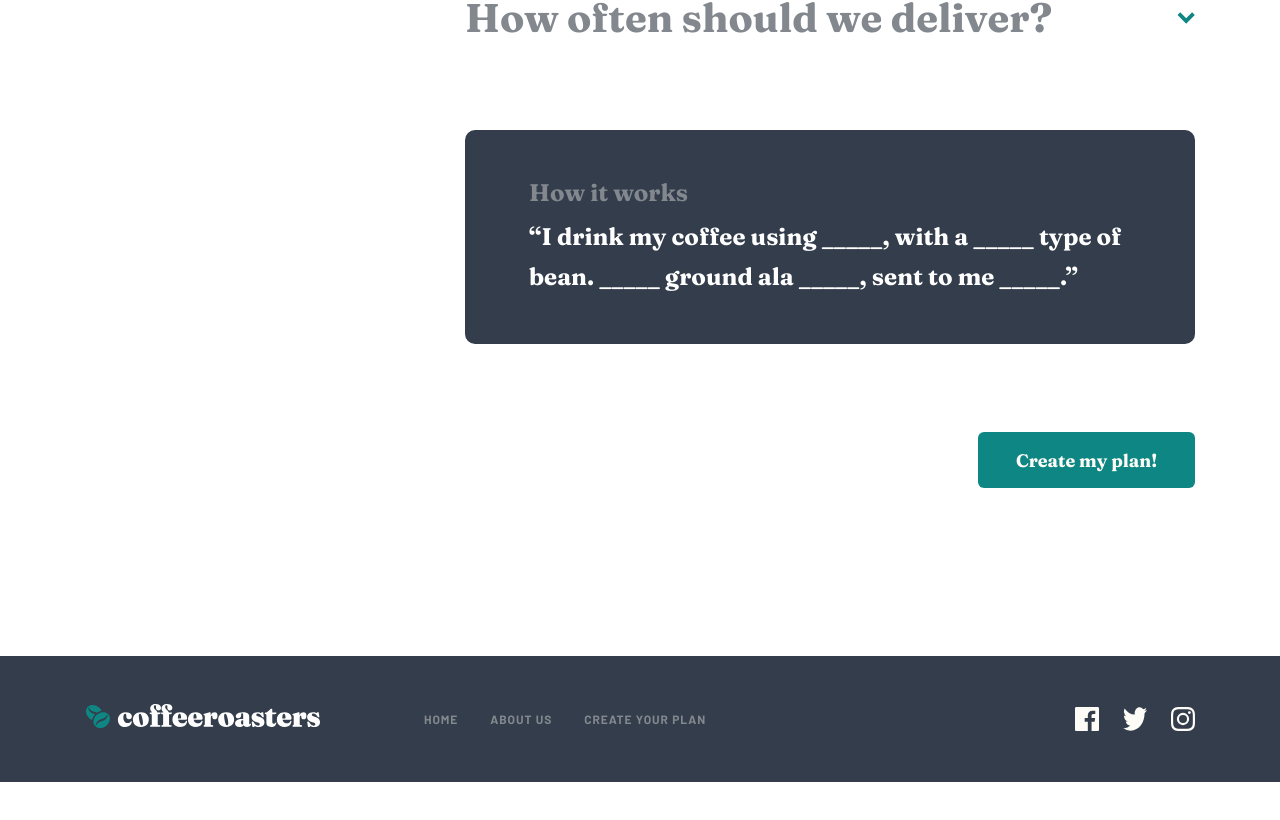
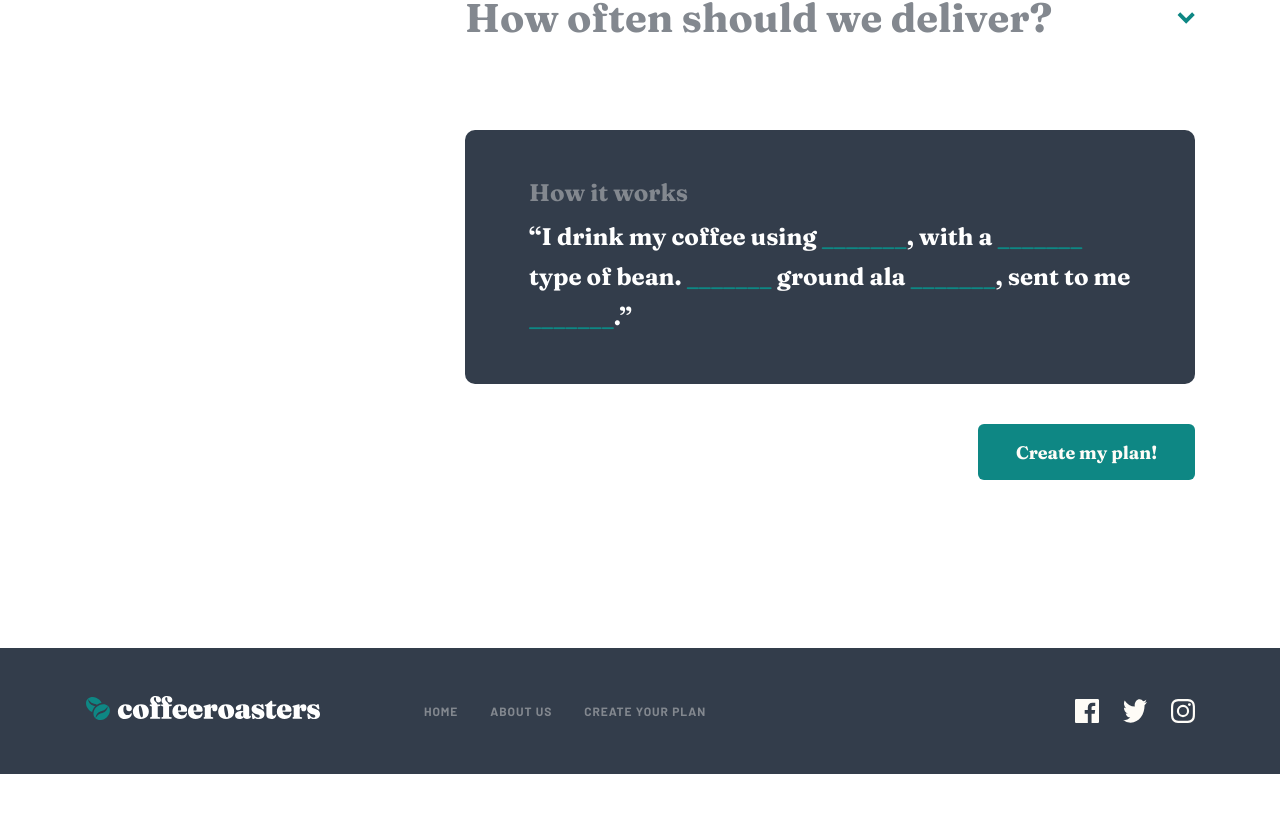
Before and after one commit to DanoBroz/coffeeroasters-subscription, a Next.js app: page /create in a window 1280 px wide. Shown: the part 2377-3197 px from the top of the page. Built offline with nearby package versions, Linux system fonts and the light colour scheme.

Commit message:
add text rendering

```diff
--- a/pages/create.tsx
+++ b/pages/create.tsx
@@ -25,7 +25,7 @@ function Create() {
         console.log(preferences, beanType, quantity, grindOption, deliveries)
     }, [preferences, beanType, quantity, grindOption, deliveries])
 
-    const placeholder = (changeText: Option) => changeText || '_____'
+    const placeholder = (changeText: Option) => <span className='text-darkCyan'>{changeText || '_______'}</span>
 
     return (
         <PageContainer>
@@ -92,18 +92,19 @@ function Create() {
                             select={deliveries}
                             setSelect={setDeliveries}
                         />
+                        <div className='grid gap-y-[40px]'>
                             <div className='rounded-[10px] bg-darkGreyBlue py-[47px] px-16'>
                                 <span className='mb-2 inline-block font-fraunces text-2xl font-bold text-Grey'>How it works</span>
                                 <p className='font-fraunces text-2xl font-bold leading-[40px] text-white'>
-                                {`“I drink my coffee using ${placeholder(preferences)}, with a ${placeholder(
-                                    beanType
-                                )} type of bean. ${placeholder(quantity)}${
-                                    preferences !== 'Capsule' ? ` ground ala ${placeholder(grindOption)}` : ''
-                                }, sent to me ${placeholder(deliveries)}.”`}
+                                    “I drink my coffee using {placeholder(preferences)}, with a {placeholder(beanType)} type of
+                                    bean. {placeholder(quantity)}
+                                    {preferences !== 'Capsule' ? <span> ground ala {placeholder(grindOption)}</span> : null}, sent
+                                    to me {placeholder(deliveries)}.”
                                 </p>
                             </div>
                             <div className='text-right'>
                                 <Button>Create my plan!</Button>
+                            </div>
                         </div>
                     </form>
                 </div>
```
Lines whose indentation alone changed are shown as unchanged.
